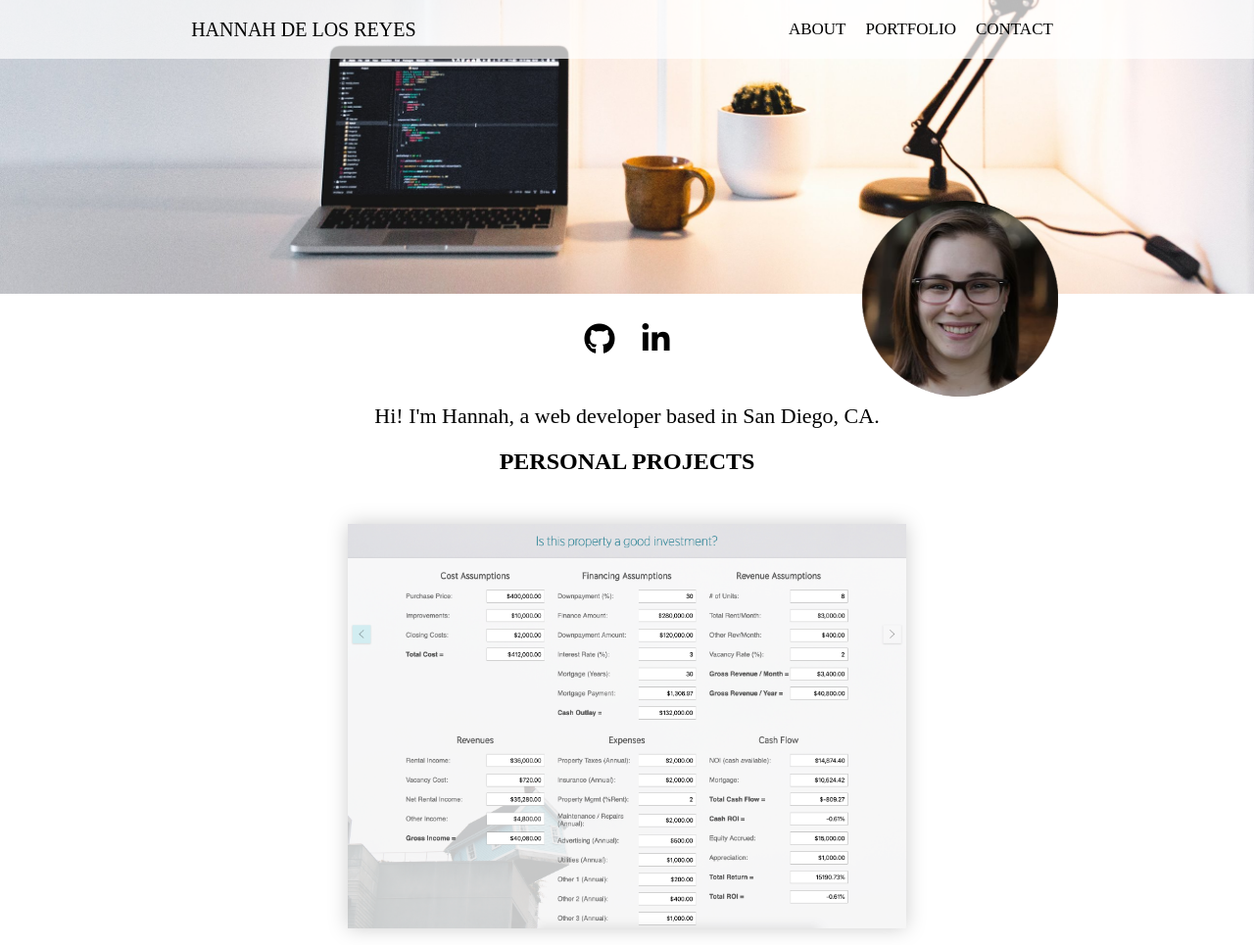
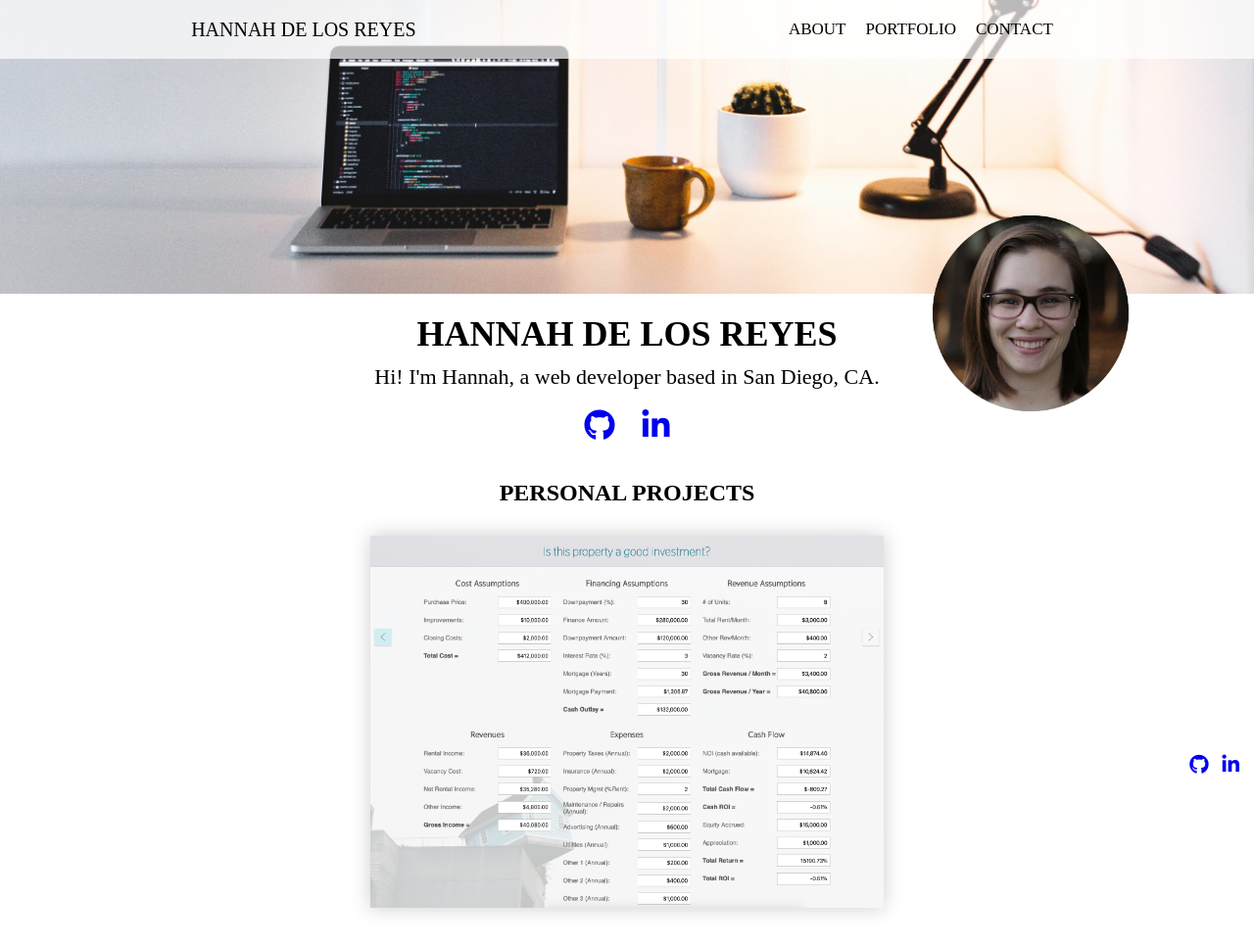
Before and after one commit to bugdlr/hannahdelosreyes.com, a website: page index.html in a window 1280 px wide. Shown: the top 965 px of the page at 98% size. Drawn offline with Linux system fonts and the light colour scheme.

Commit message:
css adjustments

```diff
--- a/index.html
+++ b/index.html
@@ -12,7 +12,7 @@
     <div class="background">
       <header class="navbar">
         <div class="nav-contents">
-          <p class="brand">Hannah De Los Reyes</p>
+          <p class="brand">Hannah De&nbspLos&nbspReyes</p>
           <ul>
             <li id="about-nav">about</a></li>
             <li id="portfolio-nav">portfolio</a></li>
@@ -27,11 +27,12 @@
 
 
     <div class="about">
+      <h1>Hannah De Los Reyes</h1>
+      <p class="blurb">Hi! I'm Hannah, a web developer based in San Diego, CA. </p>
       <div class="socials">
-            <a href="https://github.com/bugdlr"></a><i class="fab fa-github"></i></a>
-            <a href="https://github.com/bugdlr"></a><i class="fab fa-linkedin-in"></i></a>
+        <a href="https://github.com/bugdlr" target="_blank"><i class="fab fa-github"></i></a>
+        <a href="https://www.linkedin.com/in/hannah-de-los-reyes" target="_blank"><i class="fab fa-linkedin-in"></i></a>
       </div>
-      <p class="blurb">Hi! I'm Hannah, a web developer based in San Diego, CA. </p>
     </div>
 
     <h2>Personal Projects</h2>
@@ -105,6 +106,11 @@
     </div>
   </div>
 
+  <footer>
+    <a href="https://github.com/bugdlr" target="_blank"><i class="fab fa-github"></i></a>
+    <a href="https://www.linkedin.com/in/hannah-de-los-reyes" target="_blank"><i class="fab fa-linkedin-in"></i></a>
+  </footer>
+
 
   <script src="app.js" charset="utf-8"></script>
   </body>
--- a/less/styles.less
+++ b/less/styles.less
@@ -20,6 +20,8 @@
   justify-content: space-around;
   width: 100%;
   margin: 0 auto;
+  position: fixed;
+  z-index: 3;
 }
 
 .nav-contents {
@@ -50,23 +52,26 @@
 }
 
 .headshot {
-  position: absolute;
-  bottom: -5px;
-  right: 25%;
-  height: 100px;
+  padding-top: 310px;
   text-align: center;
-  z-index: 2;
-  overflow: visible;
 }
 
 .headshot img {
   height: 200px;
 }
 
+h1 {
+  text-transform: uppercase;
+  text-align: center;
+  padding-top: 20px;
+  white-space: nowrap;
+  font-size: 26px;
+}
+
 .socials {
   font-size: 32px;
   text-align: center;
-  padding: 20px;
+  padding: 10px;
   i {
     padding: 10px;
     transition: all .3s;
@@ -75,19 +80,26 @@
       color: purple;
     }
   }
+  a:visited {
+    color: black;
+  }
+}
+
+.about {
+  padding-top: 200px;
 }
 
 .blurb {
-  margin: 20px auto;
+  margin: 0 auto;
   font-size: 22px;
   text-align: center;
-  width: 50%;
+  width: 80%;
 }
 
 h2 {
   text-align: center;
   text-transform: uppercase;
-  margin: 20px;
+  margin-top: 20px;
 }
 
 .portfolio {
@@ -105,7 +117,7 @@ h2 {
   color: #fff;
   img {
       width: 95%;
-      height: auto;
+      max-height: 400px;
       margin: 10px auto;
       justify-content: center;
       filter: drop-shadow(0px 0px 10px rgba(0,0,0,0.2));
@@ -234,6 +246,20 @@ h3 {
   padding: 20px;
 }
 
+footer {
+  height: 30px;
+  padding-right: 10px;
+  text-align: right;
+  width: 100%;
+  position: fixed;
+  bottom: 0;
+  a {
+    font-size: 20px;
+    margin: 5px;
+  }
+}
+
+
 @media (min-width: 769px) {
   .nav-contents {
     display: flex;
@@ -247,8 +273,22 @@ h3 {
     margin: 0;
   }
 
-  .headshot img {
-    margin-left: 60%;
+  .headshot {
+    position: absolute;
+    top: -90px;
+    right: 10%;
+    height: 100px;
+    text-align: center;
+    z-index: 2;
+    overflow: visible;
+  }
+
+  .about {
+    padding-top: 10px;
+    h1 {
+      font-size: 36px;
+      padding: 10px;
+    }
   }
 
   .portfolio {
```
Also changed, not shown: css/styles.min.css.
